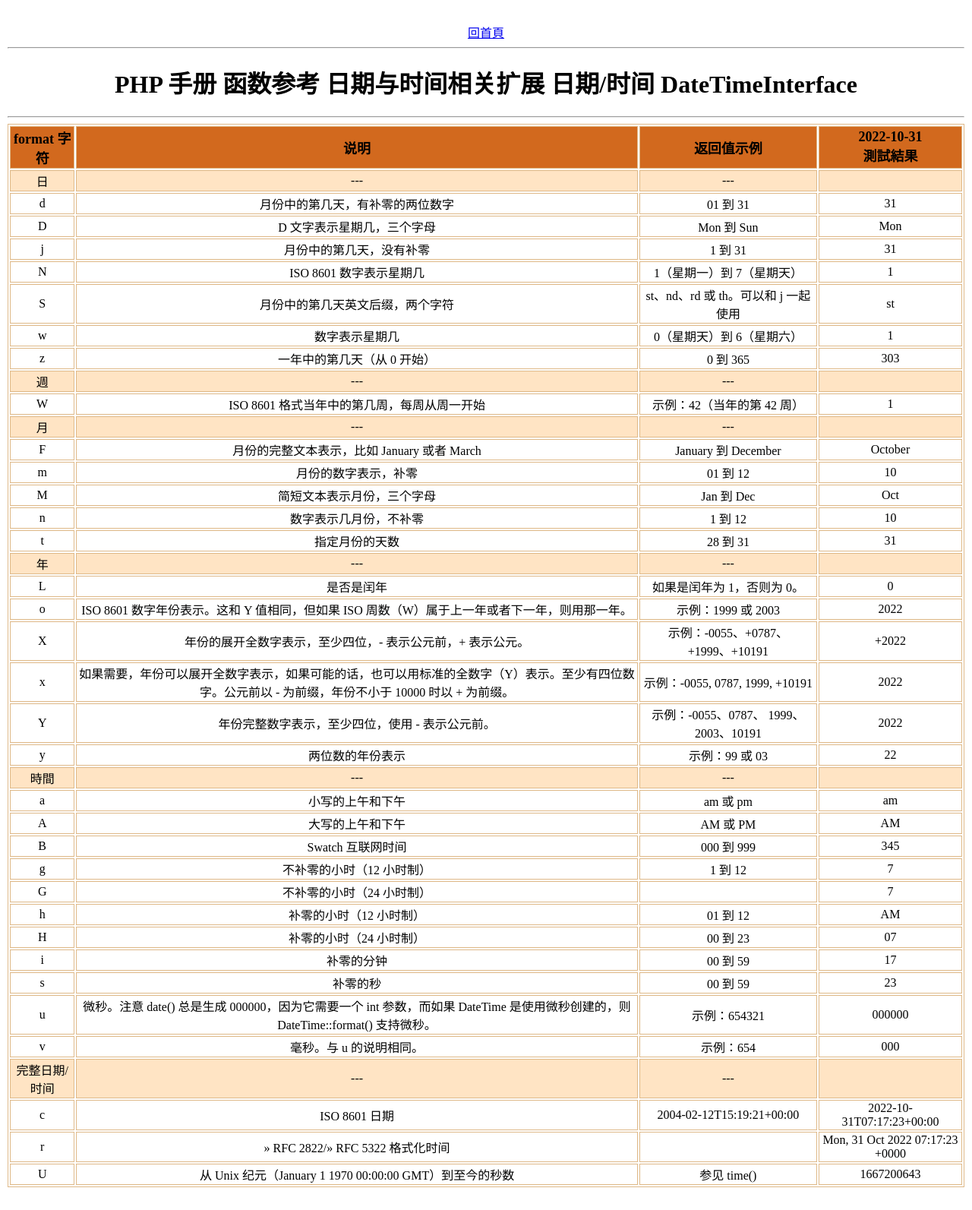
After one commit to 1108crystal/php, a PHP site: page /fun_date.php in a window 1280 px wide. The commit adds this page. Shown: the whole page at 76% size. Run offline with PHP 8.4, Linux system fonts and the light colour scheme.

Commit message:
新增日期函式清單

```diff
--- /dev/null
+++ b/fun_date.php
@@ -0,0 +1,153 @@
+<!DOCTYPE html>
+<html lang="en">
+
+<head>
+    <meta charset="UTF-8">
+    <meta http-equiv="X-UA-Compatible" content="IE=edge">
+    <meta name="viewport" content="width=, initial-scale=1.0">
+    <title>PHP 手册 函数参考 日期与时间相关扩展 日期/时间 DateTimeInterface</title>
+
+    <style>
+        body{
+            margin: 20px auto;
+            padding: 10px ;
+            text-align: center;
+        }
+        table,
+        tr,
+        td {
+            border: 1px solid burlywood;
+            text-align: center;
+        }
+        .trHeader{
+            background-color:chocolate;
+            font-size: 18px;
+            font-weight: bold;
+        }
+        .trcategory{
+            background-color:bisque;
+
+        }
+    </style>
+</head>
+
+<body>
+
+    <a href='index.php'>回首頁</a>
+    <br>
+    <hr>
+    <h1>PHP 手册 函数参考 日期与时间相关扩展 日期/时间 DateTimeInterface</h1>
+    <hr>
+    <!-- 日期函數 練習 -->
+    <table>
+
+        <tr class="trHeader">
+            <td>format 字符</td>
+            <td>说明</td>
+            <td>返回值示例</td>
+            <td> <?php echo date('Y-m-d') ?><br>測試結果</td>
+
+        </tr>
+        <tr class="trcategory">
+            <td>日</td>
+            <td>---</td>
+            <td>---</td>
+            <td> </td>
+
+        </tr>
+        <?php
+        echo "<tr><td>d</td><td>月份中的第几天，有补零的两位数字</td><td>01 到 31</td> <td>" . date('d') . "</td></tr>";
+        echo "<tr><td>D</td><td>D	文字表示星期几，三个字母</td><td>Mon 到 Sun</td> <td>" . date('D') . "</td></tr>";
+        echo "<tr><td>j</td><td>月份中的第几天，没有补零</td><td>1 到 31</td> <td>" . date('j') . "</td></tr>";
+        echo "<tr><td>N</td><td>	ISO 8601 数字表示星期几</td><td>1（星期一）到 7（星期天）</td> <td>" . date('N') . "</td></tr>";
+        echo "<tr><td>S</td><td>月份中的第几天英文后缀，两个字符</td><td>st、nd、rd 或 th。可以和 j 一起使用</td> <td>" . date('S') . "</td></tr>";
+        echo "<tr><td>w</td><td>数字表示星期几</td><td>0（星期天）到 6（星期六）</td> <td>" . date('w') . "</td></tr>";
+        echo "<tr><td>z</td><td>一年中的第几天（从 0 开始）</td><td>0 到 365</td> <td>" . date('z') . "</td></tr>";
+
+        ?>
+        <!-- 週 -->
+        <tr class="trcategory">
+            <td>週</td>
+            <td>---</td>
+            <td>---</td>
+            <td> </td>
+
+        </tr>
+        <?php
+        echo "<tr><td>W</td><td>ISO 8601 格式当年中的第几周，每周从周一开始</td><td>示例：42（当年的第 42 周）</td> <td>" . date('w') . "</td></tr>";
+        ?>
+        <!-- 月 -->
+        <tr class="trcategory">
+            <td>月</td>
+            <td>---</td>
+            <td>---</td>
+            <td> </td>
+
+        </tr>
+        <?php
+        echo "<tr><td>F</td><td>月份的完整文本表示，比如 January 或者 March</td><td>January 到 December</td> <td>" . date('F') . "</td></tr>";
+        echo "<tr><td>m</td><td>月份的数字表示，补零</td><td>01 到 12</td> <td>" . date('m') . "</td></tr>";
+        echo "<tr><td>M</td><td>简短文本表示月份，三个字母</td><td>Jan 到 Dec</td> <td>" . date('M') . "</td></tr>";
+        echo "<tr><td>n</td><td>数字表示几月份，不补零</td><td>1 到 12</td> <td>" . date('n') . "</td></tr>";
+        echo "<tr><td>t</td><td>指定月份的天数</td><td>28 到 31</td> <td>" . date('t') . "</td></tr>";
+        ?>
+        <!-- 年 -->
+        <tr class="trcategory">
+            <td>年</td>
+            <td>---</td>
+            <td>---</td>
+            <td> </td>
+
+        </tr>
+        <?php
+        echo "<tr><td>L</td><td>是否是闰年</td><td>如果是闰年为 1，否则为 0。</td> <td>" . date('L') . "</td></tr>";
+        echo "<tr><td>o</td><td>ISO 8601 数字年份表示。这和 Y 值相同，但如果 ISO 周数（W）属于上一年或者下一年，则用那一年。</td><td>示例：1999 或 2003</td> <td>" . date('o') . "</td></tr>";
+        echo "<tr><td>X</td><td>年份的展开全数字表示，至少四位，- 表示公元前，+ 表示公元。</td><td>示例：-0055、+0787、 +1999、+10191</td> <td>" . date('X') . "</td></tr>";
+        echo "<tr><td>x</td><td>如果需要，年份可以展开全数字表示，如果可能的话，也可以用标准的全数字（Y）表示。至少有四位数字。公元前以 - 为前缀，年份不小于 10000 时以 + 为前缀。</td><td>示例：-0055, 0787, 1999, +10191</td> <td>" . date('x') . "</td></tr>";
+        echo "<tr><td>Y</td><td>年份完整数字表示，至少四位，使用 - 表示公元前。</td><td>示例：-0055、0787、 1999、2003、10191</td> <td>" . date('Y') . "</td></tr>";
+        echo "<tr><td>y</td><td>两位数的年份表示	</td><td>示例：99 或 03</td> <td>" . date('y') . "</td></tr>";
+        ?>
+
+
+        <!-- 時間 -->
+        <tr class="trcategory">
+            <td>時間</td>
+            <td>---</td>
+            <td>---</td>
+            <td> </td>
+
+        </tr>
+        <?php
+        echo "<tr><td>a</td><td>小写的上午和下午</td><td>am 或 pm</td> <td>" . date('a') . "</td></tr>";
+        echo "<tr><td>A</td><td>大写的上午和下午</td><td>AM 或 PM</td> <td>" . date('A') . "</td></tr>";
+        echo "<tr><td>B</td><td>Swatch 互联网时间</td><td>000 到 999</td> <td>" . date('B') . "</td></tr>";
+        echo "<tr><td>g</td><td>不补零的小时（12 小时制）</td><td>1 到 12 </td> <td>" . date('g') . "</td></tr>";
+        echo "<tr><td>G</td><td> 不补零的小时（24 小时制）</td><td> </td> <td>" . date('G') . "</td></tr>";
+        echo "<tr><td>h</td><td>补零的小时（12 小时制） </td><td>01 到 12 </td> <td>" . date('A') . "</td></tr>";
+        echo "<tr><td>H</td><td>补零的小时（24 小时制） </td><td>00 到 23 </td> <td>" . date('h') . "</td></tr>";
+        echo "<tr><td>i</td><td>补零的分钟 </td><td>00 到 59 </td> <td>" . date('i') . "</td></tr>";
+        echo "<tr><td>s</td><td>补零的秒 </td><td>00 到 59 </td> <td>" . date('s') . "</td></tr>";
+        echo "<tr><td>u</td><td>微秒。注意 date() 总是生成 000000，因为它需要一个 int 参数，而如果 DateTime 是使用微秒创建的，则 DateTime::format() 支持微秒。	 </td><td>示例：654321 </td> <td>" . date('u') . "</td></tr>";
+        echo "<tr><td>v</td><td>毫秒。与 u 的说明相同。 </td><td>示例：654 </td> <td>" . date('v') . "</td></tr>";
+        // echo "<tr><td>A</td><td> </td><td> </td> <td>" . date('A')."</td></tr>";
+        ?>
+        <!--完整日期/时间 -->
+        <tr class="trcategory">
+            <td>完整日期/时间</td>
+            <td>---</td>
+            <td>---</td>
+            <td> </td>
+        </tr>
+        <?php
+        // echo "<tr><td>A</td><td> </td><td> </td> <td>" . date('A')."</td></tr>";
+        echo "<tr><td>c</td><td>ISO 8601 日期 </td><td>2004-02-12T15:19:21+00:00 </td> <td>" . date('c') . "</td></tr>";
+        echo "<tr><td>r</td><td>	» RFC 2822/» RFC 5322 格式化时间 </td><td> </td><td>" . date('r') . "</td></tr>";
+        echo "<tr><td>U</td><td>从 Unix 纪元（January 1 1970 00:00:00 GMT）到至今的秒数 </td><td> 参见 time()</td> <td>" . date('U') . "</td></tr>";
+
+        ?>
+
+    </table>
+
+</body>
+
+</html>
--- a/index.php
+++ b/index.php
@@ -16,6 +16,12 @@
     <li><a href="calendar.php">萬年曆</a></li>
     <li><a href="session.php">Session</a></li>
     <li><a href="cookie.php">cookie</a></li>
+
+</ul>
+<hr>
+<h1>自我練習</h1>
+<ul>
+    <li><a href="fun_date.php">日期函數練習</a></li>
 </ul>
 </body>
 </html>
```
Also changed, not shown: calendar.php (+1 -84 lines).
